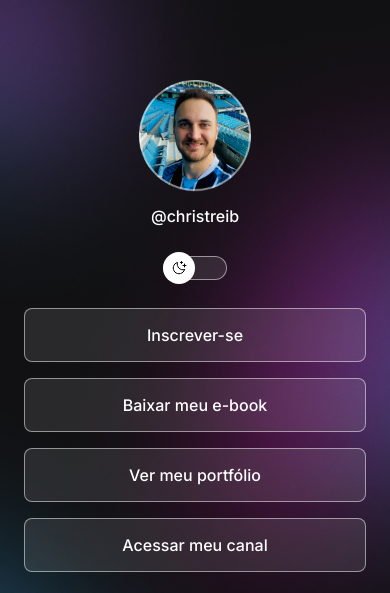
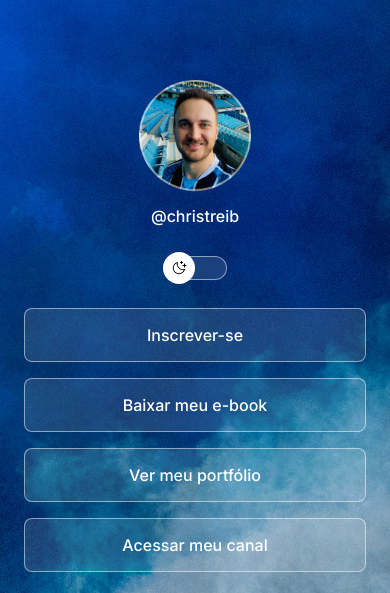
Before and after one commit to christreib/MinhasRedes, a plain HTML site: page index.html in a window 390 px wide. Shown: the top 593 px of the page. Drawn offline with nearby package versions, Linux system fonts and the light colour scheme.

Commit message:
:tada: Novo Background do Gremio

```diff
--- a/style.css
+++ b/style.css
@@ -6,7 +6,7 @@
 
 :root {
   --text-color: white;
-  --bg-url: url(./assets/assets/bg-mobile.jpg);
+  --bg-url: url(./assets/bg-novo.jpg);
   --stroke-color: rgba(255, 255, 255, 0.5);
   --surface-color: rgba(255, 255, 255, 0.1);
   --high-light-color: rgba(255, 255, 255, 0.2);
@@ -15,7 +15,7 @@
 
 .light {
   --text-color: black;
-  --bg-url: url(./assets/assets/bg-mobile-light.jpg);
+  --bg-url: url(./assets/bg-novo-2.jpg);
   --stroke-color: rgba(0, 0, 0, 0.5);
   --surface-color: rgba(0, 0, 0, 0.05);
   --high-light-color: rgba(0, 0, 0, 0.1);
```
